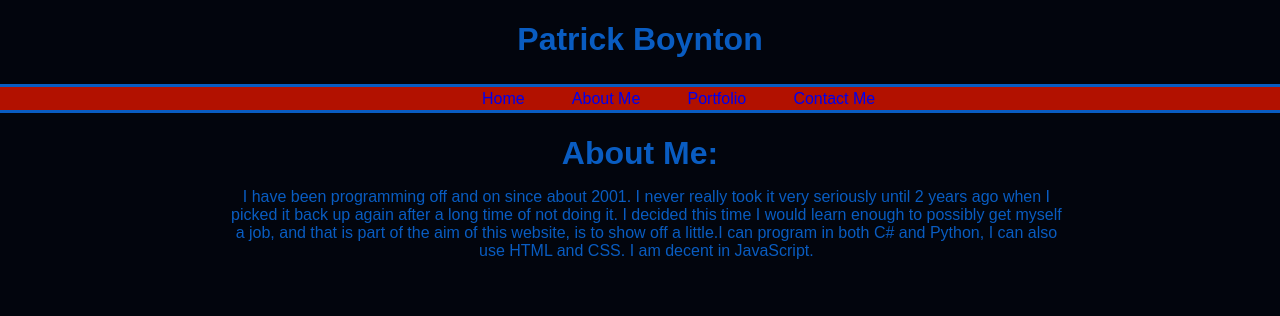
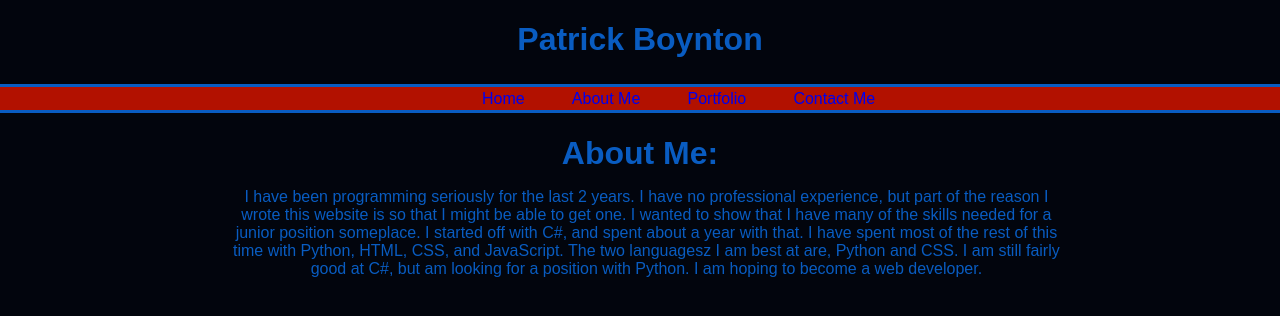
Before and after one commit to PatrickBoyn/PersonalSite, a Django app: page /about/ in a window 1280 px wide. Shown: the top 316 px of the page. Run offline with Django 3.2, Linux system fonts and the light colour scheme.

Commit message:
Worked a bit on the detail of the about me page. Also changed my heading, it made more since to keep my name as the tab name.

```diff
--- a/personal/templates/about.html
+++ b/personal/templates/about.html
@@ -1,12 +1,13 @@
 {% extends "base.html" %}
     {% block title %}
-    <title>About Me</title>
+    <title>Patrick Boynton</title>
     {% endblock %}
     {% block body_block %}
     <h1>About Me: </h1>
-    <p>I have been programming off and on since about 2001.
-       I never really took it very seriously until 2 years ago when I picked it back up again
-       after a long time of not doing it. I decided this time I would learn enough to possibly
-       get myself a job, and that is part of the aim of this website, is to show off a little.I can program in both
-       C# and Python, I can also use HTML and CSS. I am decent in JavaScript. </p>
+    <p> I have been programming seriously for the last 2 years. I have no professional experience, but part of the reason
+        I wrote this website is so that I might be able to get one. I wanted to show that I have many of the skills
+        needed for a junior position someplace. I started off with C#, and spent about a year with that.
+        I have spent most of the rest of this time with Python, HTML, CSS, and JavaScript. The two languagesz
+        I am best at are, Python and CSS. I am still fairly good at C#, but am looking for a position with Python.
+        I am hoping to become a web developer. </p>
     {% endblock %}
```
